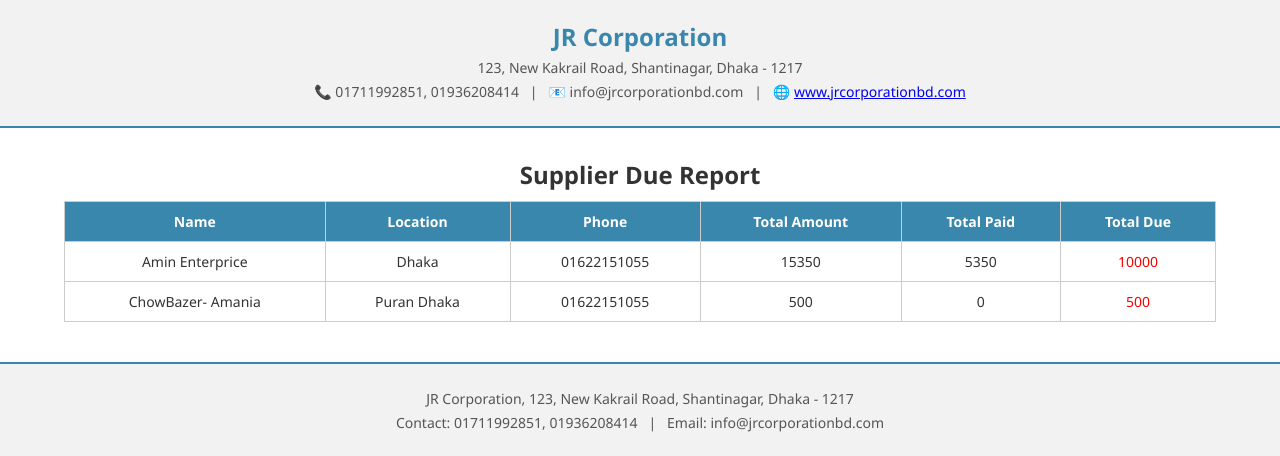
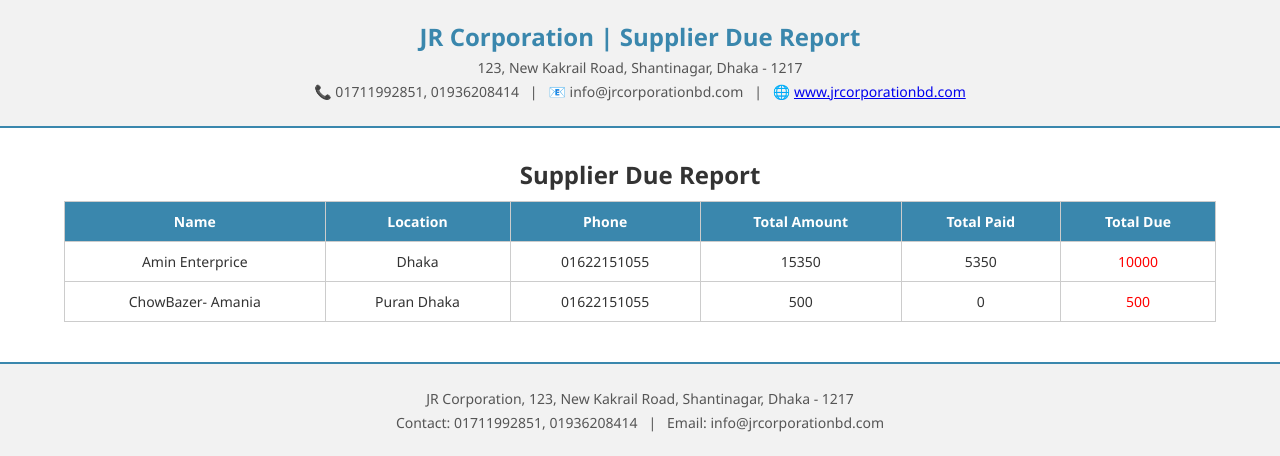
Before and after one commit to tohidrupok/operations-processing-system, a Django app: page /supplier-due-report/ in a window 1280 px wide. Shown: the top 456 px of the page. Run offline with Django 5.2, Linux system fonts and the light colour scheme; data comes from the database, SQL or seed files in the repository; both versions use the stored data as it was after the commit.

Commit message:
pdf issue solve

```diff
--- a/finance/templates/reports/client_due_report.html
+++ b/finance/templates/reports/client_due_report.html
@@ -110,7 +110,7 @@
 <body>
 
 <div class="header">
-    <div class="company-name">JR Corporation</div>
+    <div class="company-name">JR Corporation | Client Due Report</div>
     <div class="address">123, New Kakrail Road, Shantinagar, Dhaka - 1217</div>
     <div class="contact">
         📞 01711992851, 01936208414 &nbsp; | &nbsp; 📧 info@jrcorporationbd.com &nbsp; | &nbsp;
--- a/finance/templates/reports/supplier_due_report.html
+++ b/finance/templates/reports/supplier_due_report.html
@@ -110,7 +110,7 @@
 <body>
 
 <div class="header">
-    <div class="company-name">JR Corporation</div>
+    <div class="company-name">JR Corporation | Supplier Due Report</div>
     <div class="address">123, New Kakrail Road, Shantinagar, Dhaka - 1217</div>
     <div class="contact">
         📞 01711992851, 01936208414 &nbsp; | &nbsp; 📧 info@jrcorporationbd.com &nbsp; | &nbsp;
```
Also changed, not shown: db.sqlite3.
